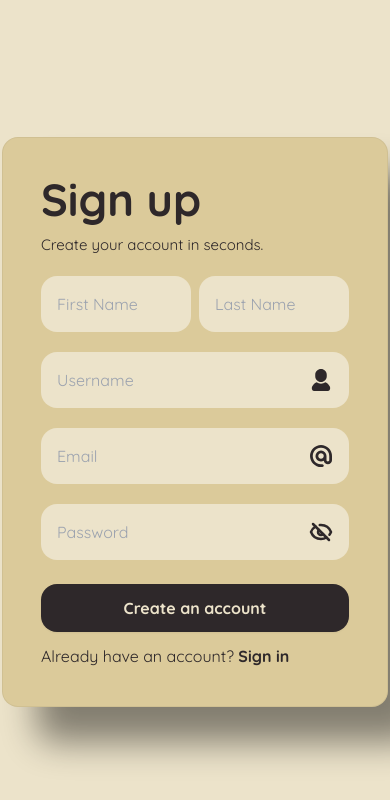
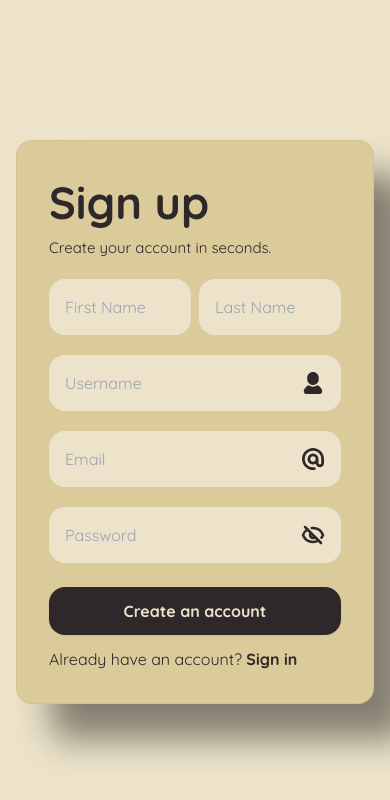
Before and after one commit to keszegroland/social-media-site-keszegroland, a React (Vite) app in the folder Frontend/: page /signup in a window 390 px wide. Shown: the top 800 px of the page. Built offline with nearby package versions, Linux system fonts and the light colour scheme.

Commit message:
redesigned the signup page to be responsive

```diff
--- a/Frontend/src/Components/FormComponents/SignUpForm.tsx
+++ b/Frontend/src/Components/FormComponents/SignUpForm.tsx
@@ -43,8 +43,8 @@ function SignUpForm() {
   }
 
   return (
-    <div className="bg-base-300 p-2 shadow-custom-shadow border border-solid border-black rounded-2xl mx-auto border-opacity-5">
-      <form className="flex-col pt-[20px] p-[30px]" onSubmit={handleCreateMember}>
+    <div className="bg-base-300 p-2 shadow-custom-shadow border border-solid border-black rounded-2xl border-opacity-5 max-w-full min-w-[327px] m-4">
+      <form className="flex-col pt-5 p-6" onSubmit={handleCreateMember}>
         <h1 className="text-[45px] text-left font-bold">Sign up</h1>
         <p className="text-[15px] text-left">Create your account in seconds.</p>
         <div className="flex gap-2 max-w-[326px]">
--- a/Frontend/src/Pages/SignUp.tsx
+++ b/Frontend/src/Pages/SignUp.tsx
@@ -2,7 +2,7 @@ import SignUpForm from "../Components/FormComponents/SignUpForm";
 
 function SignUp() {
 
-  return <div className="flex items-center justify-center min-h-screen max-w-[386px] max-h-[552px]">
+  return <div className="flex items-center justify-center min-h-screen">
     <SignUpForm />
   </div>
 }
```
